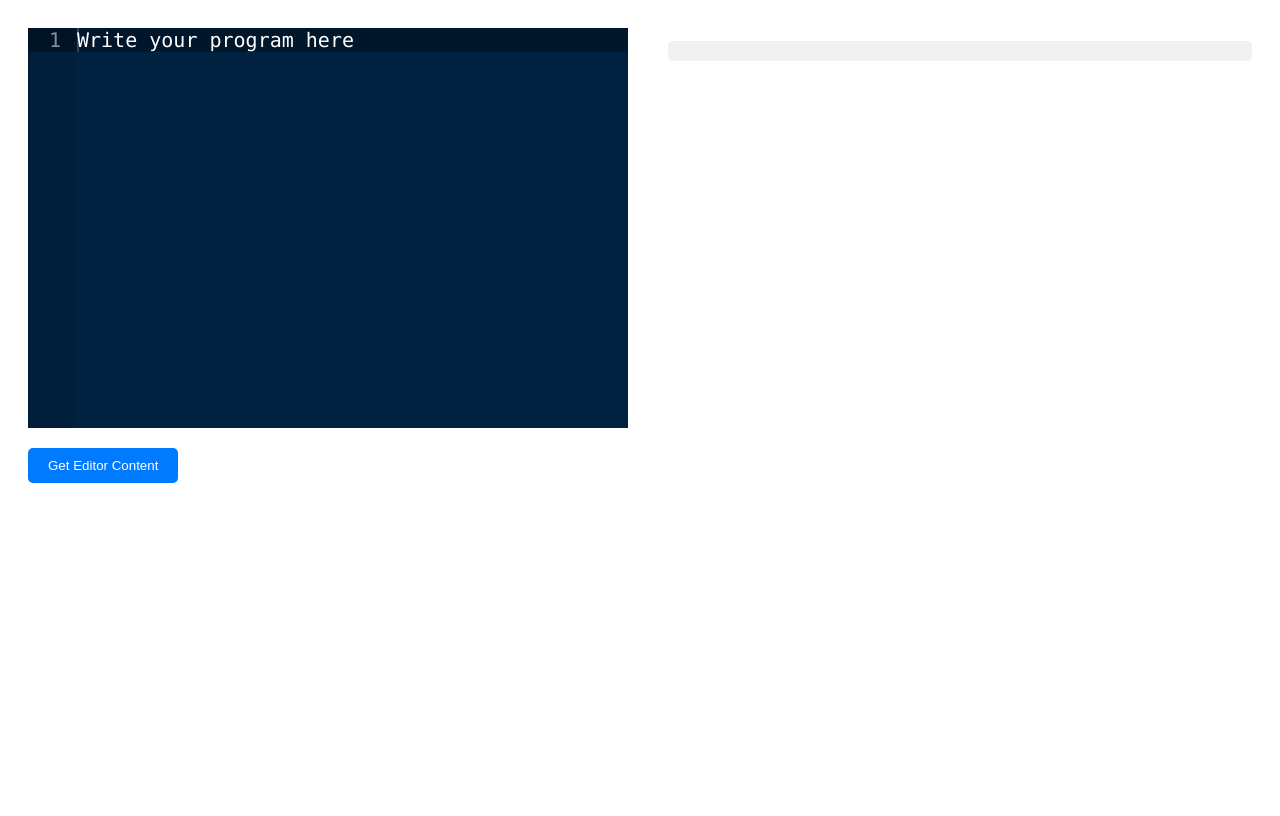
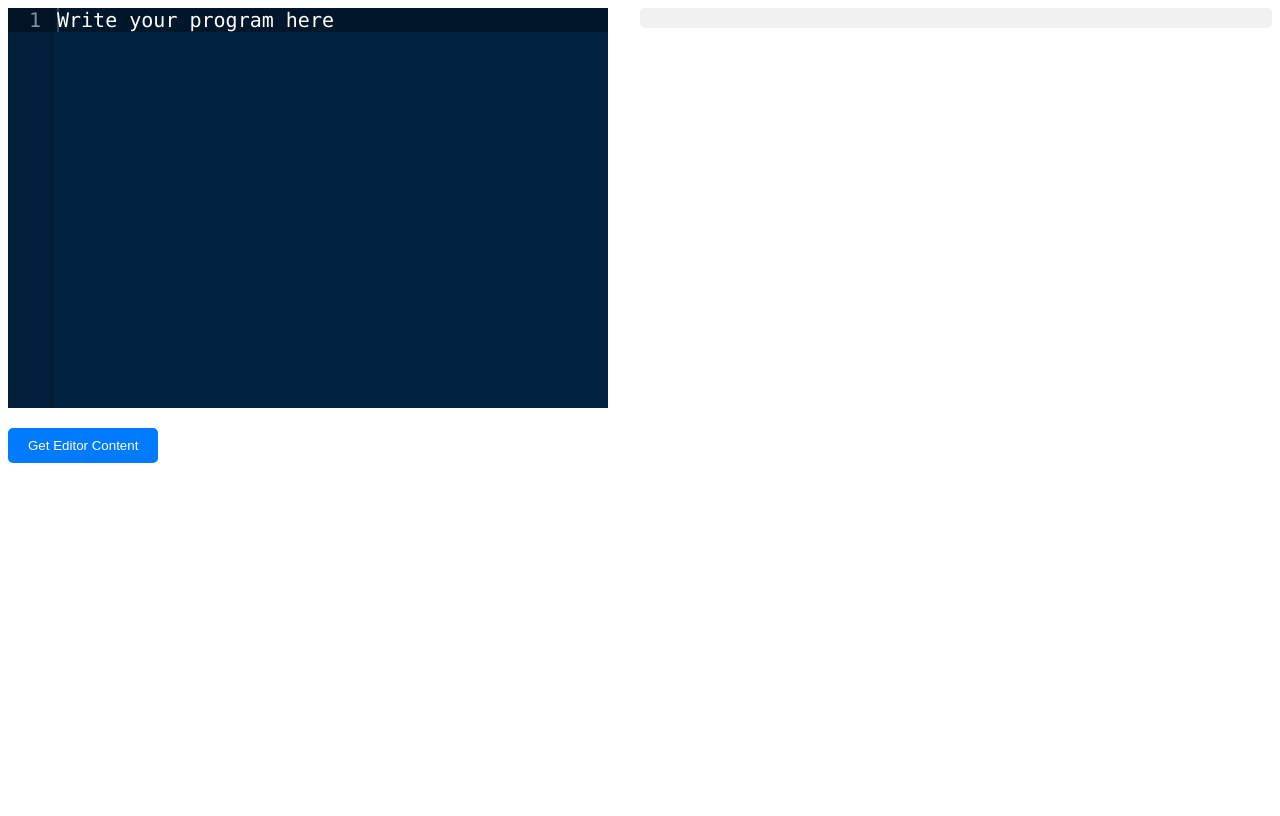
Before and after one commit to Shijin1111/codeCom, a Django app: page /codeeditor/ in a window 1280 px wide. Run offline with Django 5.2, Linux system fonts and the light colour scheme; some libraries are stand-ins or nearby versions.

Commit message:
margin removed for pre

```diff
--- a/accounts/static/css/code_style.css
+++ b/accounts/static/css/code_style.css
@@ -49,11 +49,12 @@ button:hover {
   background-color: #f1f1f1;
   padding: 10px;
   border-radius: 5px;
+  margin: 0px;
 }
 
 .left-section, .right-section {
   flex: 1; /* Each section takes up half of the width */
-  padding: 20px;
+  padding: 0px;
   box-sizing: border-box;
 }
 
```
